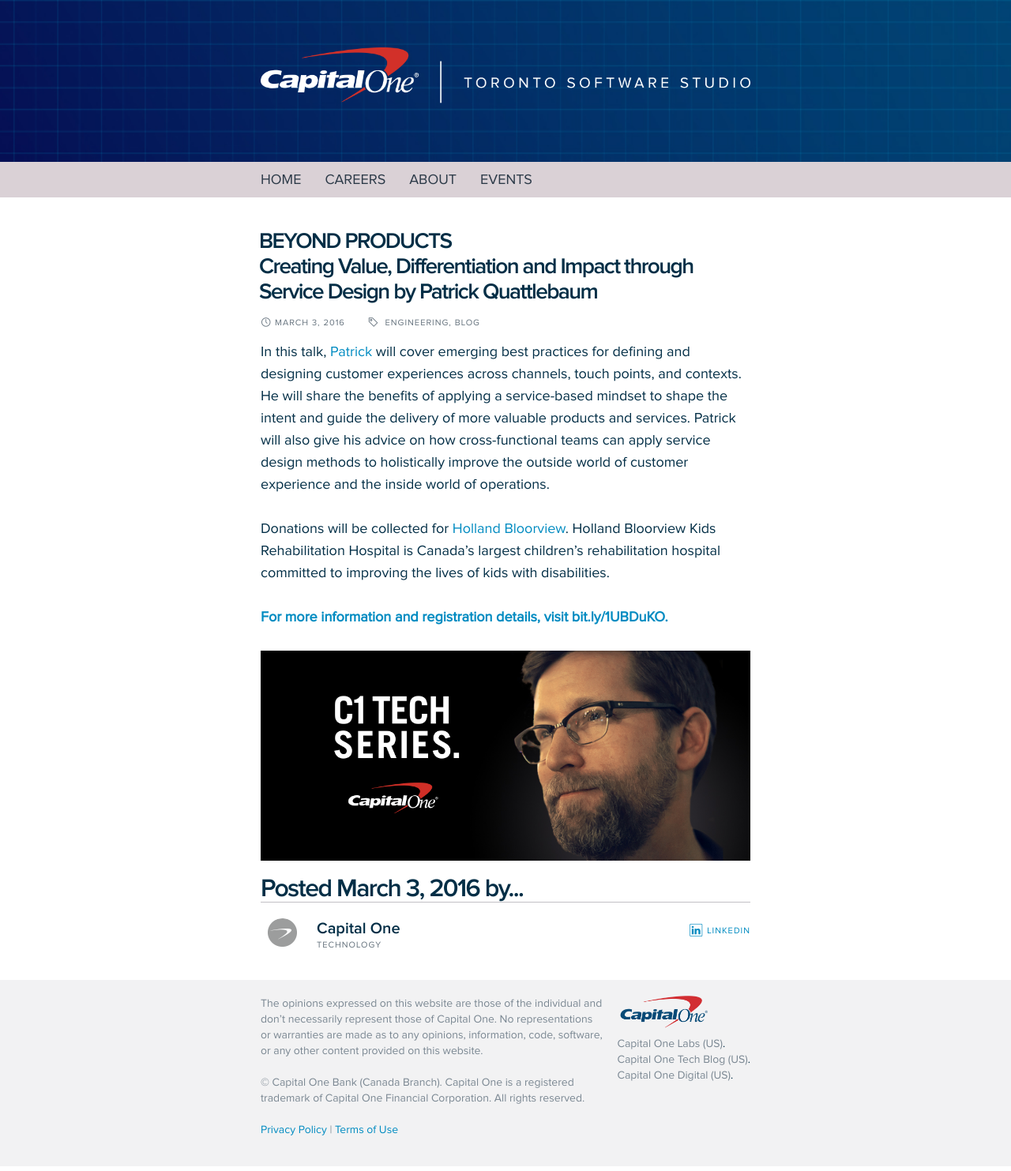
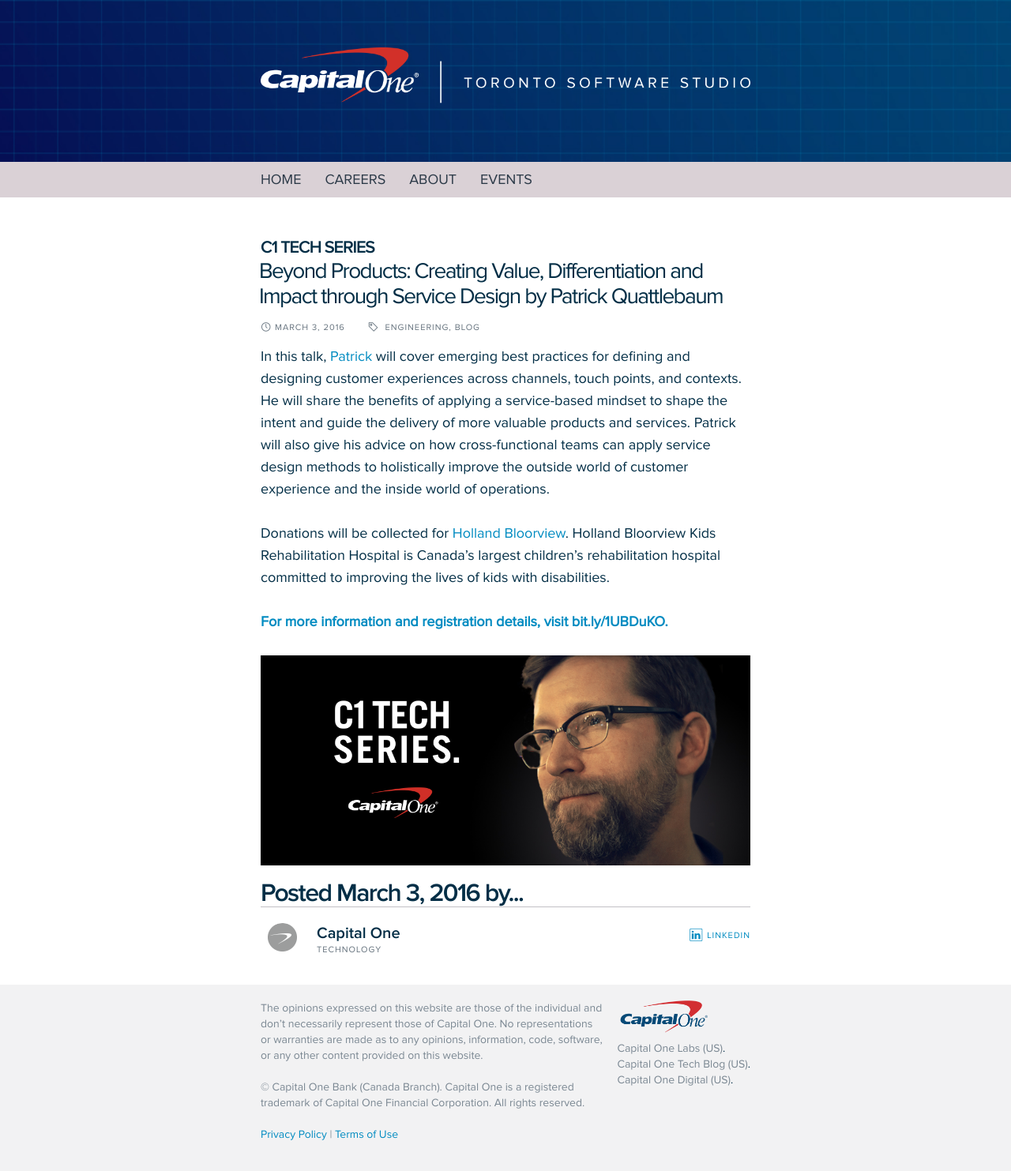
Before and after one commit to CapitalOneCanada/capitalonecanada.github.io, a Jekyll site: the page built from _posts/2016-03-03-beyond-products-creating-value-differentiation-and-impact-through-service-design-by-patrick-quattlebaum.md, in a window 1280 px wide. Shown: the whole page at 79% size. Built offline with Jekyll 4.4.1, drawn with Linux system fonts in a browser that asks for light colours; nearby versions of some CDN libraries; Markdown is read by kramdown in place of the engine named in the settings.

Commit message:
Updated home page CSS and added theme/series to posts

```diff
--- a/_layouts/post.html
+++ b/_layouts/post.html
@@ -7,7 +7,12 @@
 <div class="post">
 	<section id="main">
 		<div class="wrap cf">
+            {% if page.theme != nil %}
+            <h4>{{ page.theme | upcase }}</h4>
+            <h1 class="has_theme">{{ page.title }}</h1>
+            {% else %}
             <h1>{{ page.title }}</h1>
+            {% endif %}
             <div class="details">
                 <time><span class="icon icon-clock"></span>{{ page.date | date: "%B %-d, %Y" }}</time>
                 <p class="tags"><span class="icon icon-tag"></span>
--- a/_posts/2016-03-03-beyond-products-creating-value-differentiation-and-impact-through-service-design-by-patrick-quattlebaum.md
+++ b/_posts/2016-03-03-beyond-products-creating-value-differentiation-and-impact-through-service-design-by-patrick-quattlebaum.md
@@ -1,9 +1,8 @@
 ---
 layout: post
-title: "<b>BEYOND PRODUCTS</b>
-        <br/>
-        Creating Value, Differentiation and Impact through Service Design by Patrick Quattlebaum"
+title: "Beyond Products: Creating Value, Differentiation and Impact through Service Design by Patrick Quattlebaum"
 date: 2016-03-03 11:00:00
+theme: C1 Tech Series
 author: Capital One
 tags: engineering blog
 category: blog
--- a/css/base.css
+++ b/css/base.css
@@ -34,6 +34,8 @@
 h1										{ font-family:"ProxLight","Helvetica Neue Light","Helvetica Neue",Arial,sans-serif; font-size:40px; line-height:48px; margin:0 0 8px -2px; }
 h2										{ font-family:"ProxLight","Helvetica Neue Light","Helvetica Neue",Arial,sans-serif; font-size:20px; line-height:28px; color:#8C99A3; margin:0; }
 
+#post_list                              { margin: 30px auto; }
+
 #post_list .sorting						{ border-bottom:1px solid #c2c0c5; position:relative; }
 #post_list .sorting a					{ display:block; float:left; font-size:20px; line-height:32px; color:#99A1A9; border-bottom:1px solid transparent; margin:0 30px -1px 0; transition:all ease-out 200ms; }
 #post_list .sorting a:hover				{ color:#022e46; text-decoration:none; }
@@ -43,11 +45,14 @@
 #post_list .sorting input				{ float:right; width:0; transition:all ease-out 200ms; border:none; outline:none; font-size:20px; line-height:32px; margin-bottom:-2px; background:none; opacity:0; }
 #post_list .sorting input.show			{ width:180px; padding-left:10px; opacity:1; }
 
-#post_list article						{ padding-top:40px; position:relative; border-bottom:1px solid #c2c0c5; }
+#post_list article						{ padding-top:20px; position:relative; border-bottom:1px solid #c2c0c5; }
 #post_list article:last-child			{ border-bottom:none; }
-#post_list article h3					{ font-family:"ProxSemibold","Helvetica Neue Bold","Helvetica Neue",Arial,sans-serif; font-size:28px; line-height:32px; margin-bottom:13px; }
+#post_list article h3					{ font-family:"ProxReg","Helvetica Neue",Arial,sans-serif; font-size:28px; line-height:32px; margin-bottom:13px; }
 #post_list article h3 a					{ color:#0F3950; }
 #post_list article h3 a:hover			{ text-decoration:none; }
+#post_list article h2                   { font-family:"ProxSemibold","Helvetica Neue Bold","Helvetica Neue",Arial,sans-serif; font-size: 22px; }
+#post_list article h2 a					{ color:#0F3950; }
+#post_list article h2 a:hover			{ text-decoration:none; }
 #post_list article img					{ width:100%; height:auto; display:block; margin-bottom:24px; }
 #post_list article .details				{ font-size:11px; line-height:20px; text-transform:uppercase; letter-spacing:1px; color:#67747F; margin-bottom:13px; }
 #post_list article .details time		{ display:inline-block; padding-right: 25px; }
@@ -93,9 +98,11 @@
 .post aside.tags						{ margin-bottom:40px; }
 .post aside:last-child					{ margin-bottom:20px; }
 .post em								{ font-style: italic; }
-.post h1								{ font-family: "ProxSemibold", "Helvetica Neue Bold", "Helvetica Neue", Arial, sans-serif; font-size: 28px; line-height: 32px; margin-bottom: 13px; padding-top:20px; }
+.post h1								{ font-family: "ProxReg", "Helvetica Neue", Arial, sans-serif; font-size: 28px; line-height: 32px; margin-bottom: 13px; padding-top:20px; }
+.post h1.has_theme						{ padding-top:0px; }
 .post h2								{ font-family:"ProxSemibold","Helvetica Neue",Arial,sans-serif; font-size:32px; font-weight: bold; line-height:32px; color:#022E46; border-bottom:1px solid #c2c0c5; margin-bottom:20px; }
 .post h3								{ font-size: 28px; font-weight: bold; line-height: 30px; }
+.post h4                                { font-family:"ProxSemibold","Helvetica Neue",Arial,sans-serif; font-size:22px; padding-top: 30px;}
 .post ul, ol 							{ margin-bottom: 20px; }
 .post ul li, ol li 						{ padding-left: 1em; text-indent: -1em; margin-bottom: 10px; }
 .post ul li								{ list-style: disc inside; }
--- a/index.html
+++ b/index.html
@@ -14,6 +14,7 @@
               <div class="pic"><img src="{{ author.image | prepend: site.baseurl }}" alt="{{ author.name }}"></div>
               <p class="name"><strong>{{ author.name }}</strong><span>{{ author.job_title }}</span></p>
             </div>
+            {% if post.theme != nil %}<h2><a href="{{ post.url | prepend: site.baseurl }}">{{ post.theme | upcase }}</a></h2>{% endif %}
             <h3><a href="{{ post.url | prepend: site.baseurl }}">{{ post.title }}</a></h3>
             <div class="details">
               <time><span class="icon icon-clock"></span>{{ post.date | date: "%B %-d, %Y" }}</time>
```
Also changed, not shown: _events/2016-03-24_beyondProducts.md (+1 -1 lines), _posts/2016-01-26-capital-one-tech-series-with-dan-makoski.md (+1 -0 lines).
